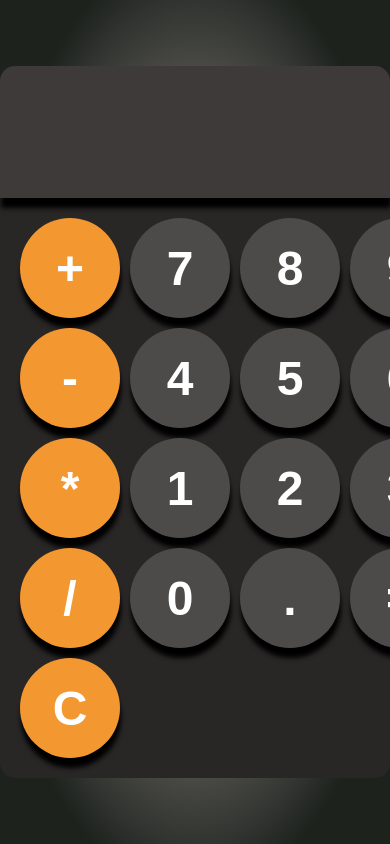
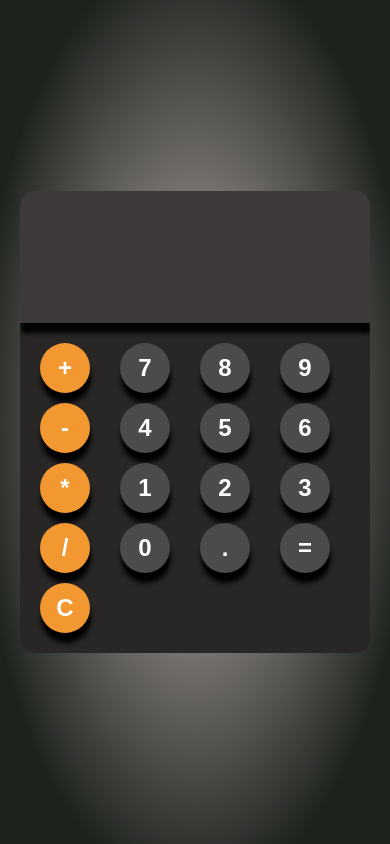
Before and after one commit to Olivier-RIVIERE/calculator, a plain HTML site: page index.html in a window 390 px wide. Drawn offline with Linux system fonts and the light colour scheme.

Commit message:
add media queries

```diff
--- a/assets/css/style.css
+++ b/assets/css/style.css
@@ -72,3 +72,19 @@ button:active {
 .operator-btn:active {
   background-color: rgb(241, 120, 7);
 }
+
+
+/* **********************MEDIA QUERIES*************************** */
+
+@media screen and (max-width:600px) {
+  #calculator {
+    max-width: 350px;
+    overflow: hidden;
+  }
+
+  button {
+    width: 50px;
+    height: 50px;
+    font-size: 1.5rem;
+  }
+}
```
